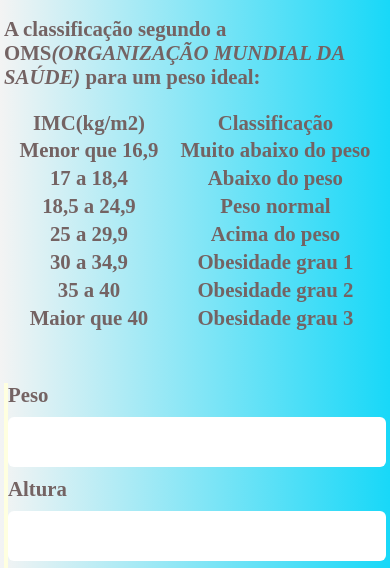
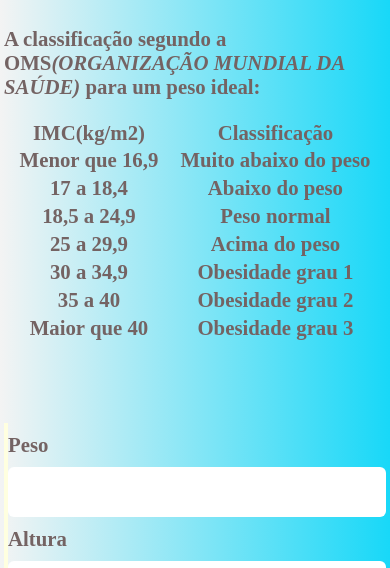
Before and after one commit to Enge-Olate/IMC, a plain HTML site: page views/index.html in a window 390 px wide. Shown: the part 233-801 px from the top of the page. Drawn offline with Linux system fonts and the light colour scheme; a web font is replaced by a local one.

Commit message:
Dando responsividade a dispositivos menores

```diff
--- a/CSS/style.css
+++ b/CSS/style.css
@@ -129,3 +129,13 @@
     background-image: linear-gradient(to left, #ffffe0, #afeeee );
 
 }
+
+@media (min-width: 378px) {
+    #card{
+        display: flex;
+        flex-direction: column;
+    }
+    .bad{
+        background-image: linear-gradient(to left, #ffffe0, #afeeee );
+    }
+}
```
